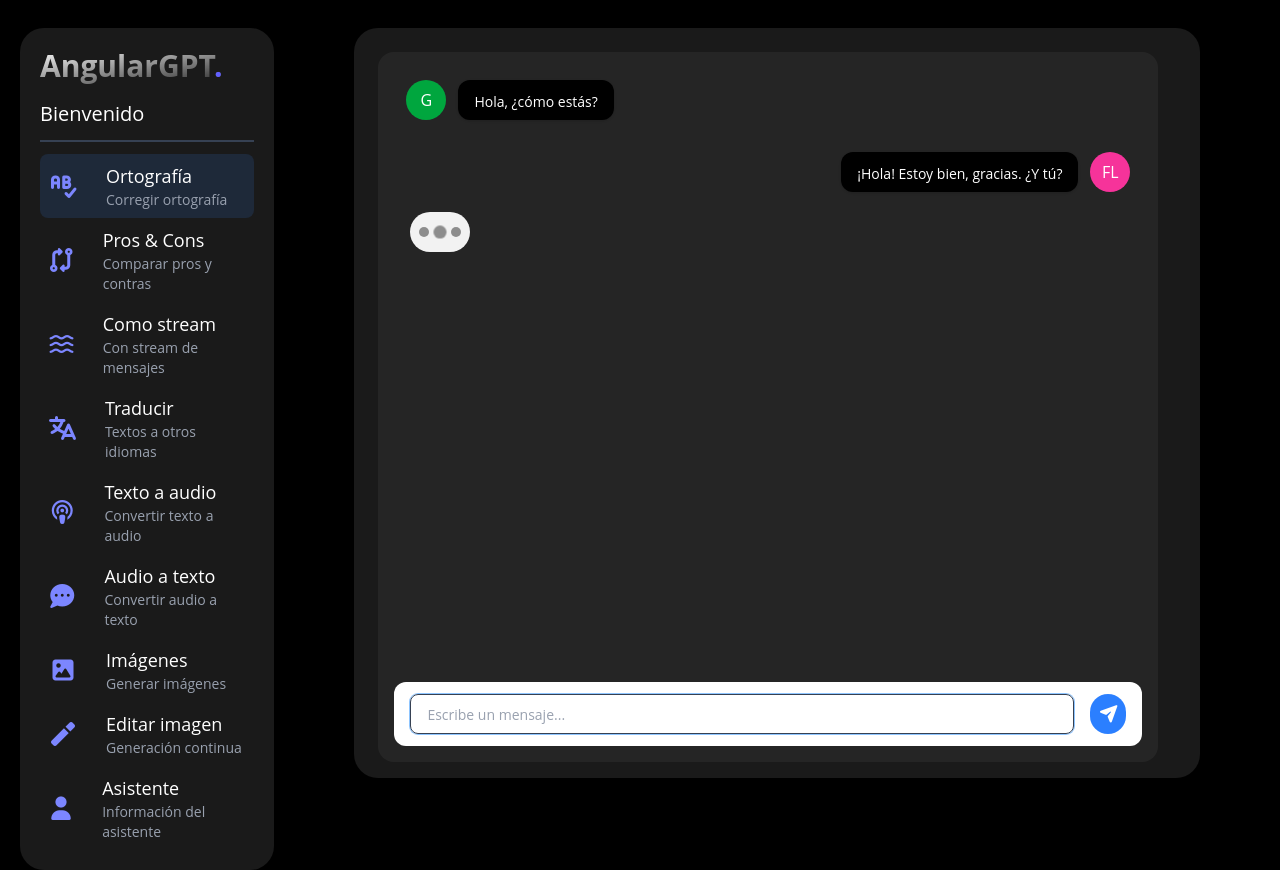
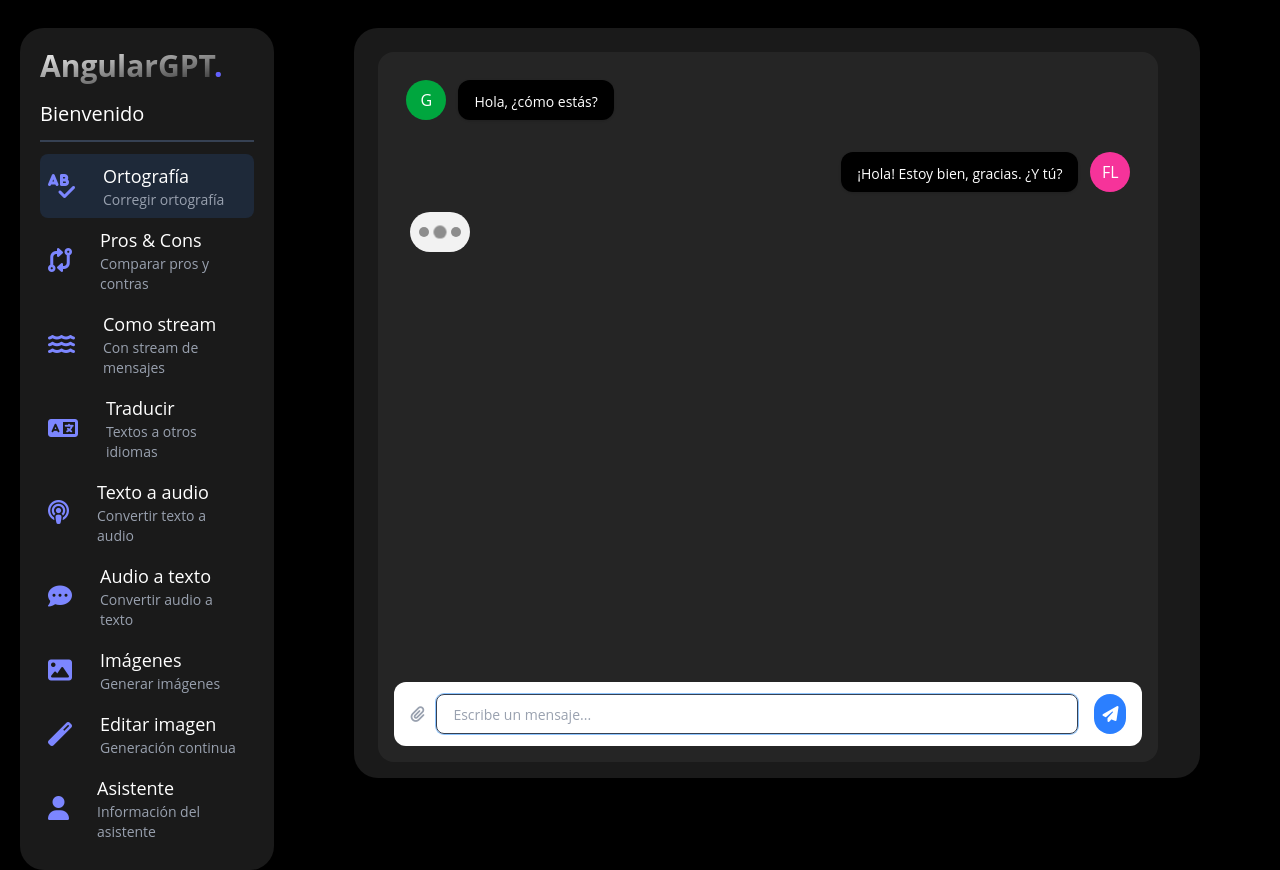
Before and after one commit to Fran-Larrosa-7id/anguarGPT, an Angular app: page /orthography in a window 1280 px wide. Built offline with nearby package versions, Linux system fonts and the light colour scheme.

Commit message:
caja msj con archivos

```diff
--- /dev/null
+++ b/src/app/presentation/components/text-boxes/textMessageboxFile/textMessageboxFile.html
@@ -0,0 +1,42 @@
+<form
+  [formRoot]="messageForm"
+  action=""
+  class="flex flex-row items-center h-16 rounded-xl bg-white w-full px-4"
+>
+  <div class="mr-3">
+    <button
+      (click)="fileInput.click()"
+      type="button"
+      class="flex items-center justify-center text-gray-400 cursor-pointer"
+    >
+      <i class="fa-solid fa-paperclip"></i>
+    </button>
+  </div>
+
+  <input hidden #fileInput type="file" (change)="handleSelectedFiles($event)" />
+
+  <div class="flex grow">
+    <div class="relative w-full">
+      <input
+        [formField]="messageForm.message"
+        type="text"
+        autofocus
+        placeholder="Escribe un mensaje..."
+        [autocomplete]="disabledCorrections() ? 'on' : 'off'"
+        [spellcheck]="disabledCorrections() ? 'on' : 'off'"
+        class="w-full h-10 pl-4 pr-12 text-sm text-gray-700 placeholder-gray-400 border rounded-lg focus:outline-none focus:ring focus:ring-blue-300"
+      />
+    </div>
+  </div>
+
+  <div class="ml-4">
+    <button
+      [disabled]="messageForm().invalid()"
+      type="submit"
+      class="bg-blue-500 text-white rounded-full p-2 hover:bg-blue-600 focus:outline-none focus:ring focus:ring-blue-300"
+      ngclass="disabled:opacity-50 disabled:cursor-not-allowed"
+    >
+      <i class="fa-solid fa-paper-plane"></i>
+    </button>
+  </div>
+</form>
--- /dev/null
+++ b/src/app/presentation/components/text-boxes/textMessageboxFile/textMessageboxFile.ts
@@ -0,0 +1,46 @@
+import { Component, input, output, signal } from '@angular/core';
+import { form, required, FormField, FormRoot } from '@angular/forms/signals';
+
+export interface MessageWithFiles {
+  message: string;
+  files: File[];
+}
+
+@Component({
+  selector: 'app-text-messagebox-file',
+  imports: [FormField, FormRoot],
+  templateUrl: './textMessageboxFile.html',
+})
+export class TextMessageboxFile {
+  placeholder = input<string>('');
+  disabledCorrections = input<boolean>(false);
+  onMessage = output<MessageWithFiles>();
+
+  readonly messageFormModel = signal({
+    message: '',
+    file: null as File | null,
+  });
+  readonly messageForm = form(this.messageFormModel, {
+    submission: {
+      action: async () => {
+        const message = this.messageFormModel().message.trim();
+
+        this.onMessage.emit({ message, files: this.files() });
+        this.messageFormModel.set({ message: '', file: null });
+
+        return undefined;
+      },
+    },
+  });
+
+  public files = signal<File[]>([]);
+
+  handleSelectedFiles(event: Event): void {
+    const input = event.target as HTMLInputElement;
+    if (input.files) {
+      const selectedFiles = Array.from(input.files);
+      this.files.set(selectedFiles);
+    }
+    console.log('input->', this.files());
+  }
+}
--- a/src/app/presentation/pages/orthographyPage/orthographyPage.html
+++ b/src/app/presentation/pages/orthographyPage/orthographyPage.html
@@ -5,11 +5,12 @@
       <app-chat-message [text]="'Hola, ¿cómo estás?'" />
       <app-my-message [text]="'¡Hola! Estoy bien, gracias. ¿Y tú?'" />
       @for (message of messages(); track $index) {
-        <app-my-message [text]="message" />
+        <app-my-message [text]="message.message" />
       }
       <app-typing-loader />
     </div>
   </div>
 
-  <app-text-message-box (onMessage)="handleMessage($event)" />
+  <!-- <app-text-message-box (onMessage)="handleMessage($event)" /> -->
+  <app-text-messagebox-file (onMessage)="handleMessage($event)" />
 </div>
--- a/src/app/presentation/pages/orthographyPage/orthographyPage.ts
+++ b/src/app/presentation/pages/orthographyPage/orthographyPage.ts
@@ -3,16 +3,21 @@ import { ChatMessage } from '../../components/chat-bubbles/chatMessage/chatMessa
 import { MyMessage } from '../../components/chat-bubbles/myMessage/myMessage';
 import { TypingLoader } from '../../components/typingLoader/typingLoader';
 import { TextMessageBox } from '../../components/text-boxes/textMessageBox/textMessageBox';
+import {
+  MessageWithFiles,
+  TextMessageboxFile,
+} from '../../components/text-boxes/textMessageboxFile/textMessageboxFile';
 
 @Component({
   selector: 'app-orthography-page',
-  imports: [ChatMessage, MyMessage, TypingLoader, TextMessageBox],
+  imports: [ChatMessage, MyMessage, TypingLoader, TextMessageBox, TextMessageboxFile],
   templateUrl: './orthographyPage.html',
 })
 export default class OrthographyPage {
-  readonly messages = signal<string[]>([]);
+  readonly messages = signal<MessageWithFiles[]>([]);
 
-  handleMessage(message: string): void {
+  handleMessage(message: MessageWithFiles): void {
     this.messages.update((messages) => [...messages, message]);
+    console.log('====??>>>', this.messages());
   }
 }
--- a/src/index.html
+++ b/src/index.html
@@ -8,8 +8,7 @@
     <link rel="icon" type="image/x-icon" href="favicon.ico" />
     <link
       rel="stylesheet"
-      href="https://cdnjs.cloudflare.com/ajax/libs/font-awesome/7.3.1/css/all.css"
-      integrity="sha512-x9WwyMYBnlXMNQ6kQ/Lyzu1NqIhLQKL5Oq6xByfXuRj7s9CskyCbLv/1IjqzJmXwFXWr0ov6jBV7Qbc0hh9nHg=="
+      href="https://cdnjs.cloudflare.com/ajax/libs/font-awesome/6.7.2/css/all.min.css"
       crossorigin="anonymous"
       referrerpolicy="no-referrer"
     />
```
